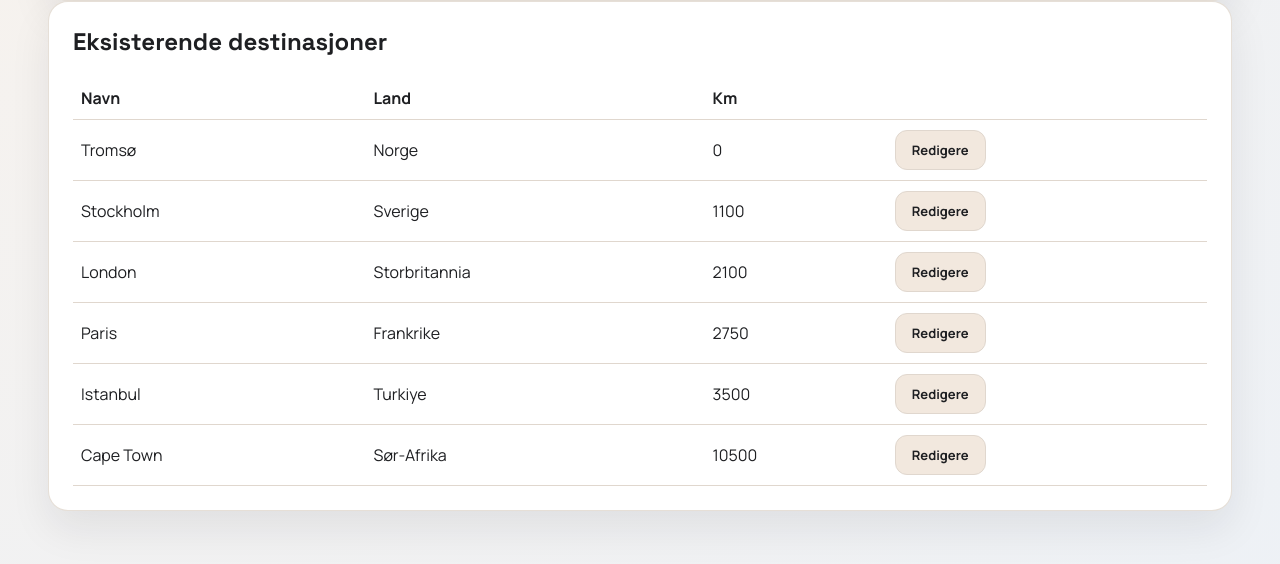
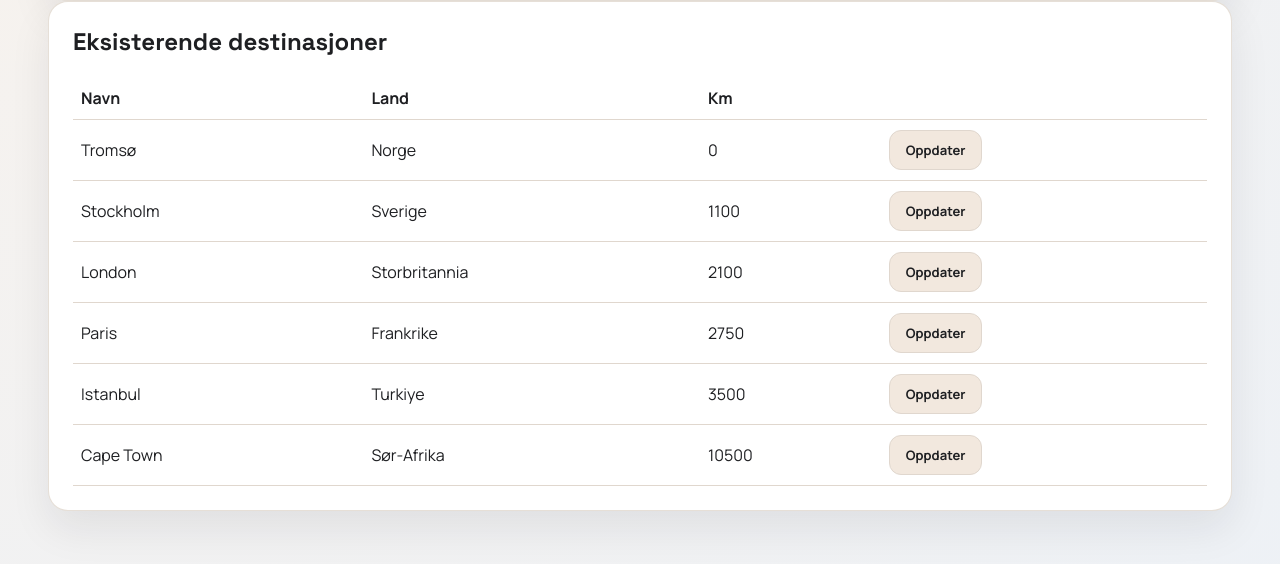
Before and after one commit to ikosmaz/followme, a Flask app: page /admin/destinations in a window 1280 px wide. Shown: the part 702-1266 px from the top of the page. Run offline with Flask 3, Linux system fonts and the light colour scheme; a user stored in the database is signed in; data comes from the database, SQL or seed files in the repository.

Commit message:
Change button text from 'Redigere' to 'Oppdater'

```diff
--- a/templates/admin_destinations.html
+++ b/templates/admin_destinations.html
@@ -43,7 +43,7 @@
           <td>{{ d.name }}</td>
           <td>{{ d.country }}</td>
           <td>{{ "%.0f"|format(d.distance_km) }}</td>
-          <td><a class="button secondary small" href="{{ url_for('admin_destination_edit', dest_id=d.id) }}">Redigere</a></td>
+          <td><a class="button secondary small" href="{{ url_for('admin_destination_edit', dest_id=d.id) }}">Oppdater</a></td>
         </tr>
       {% else %}
         <tr>
```
